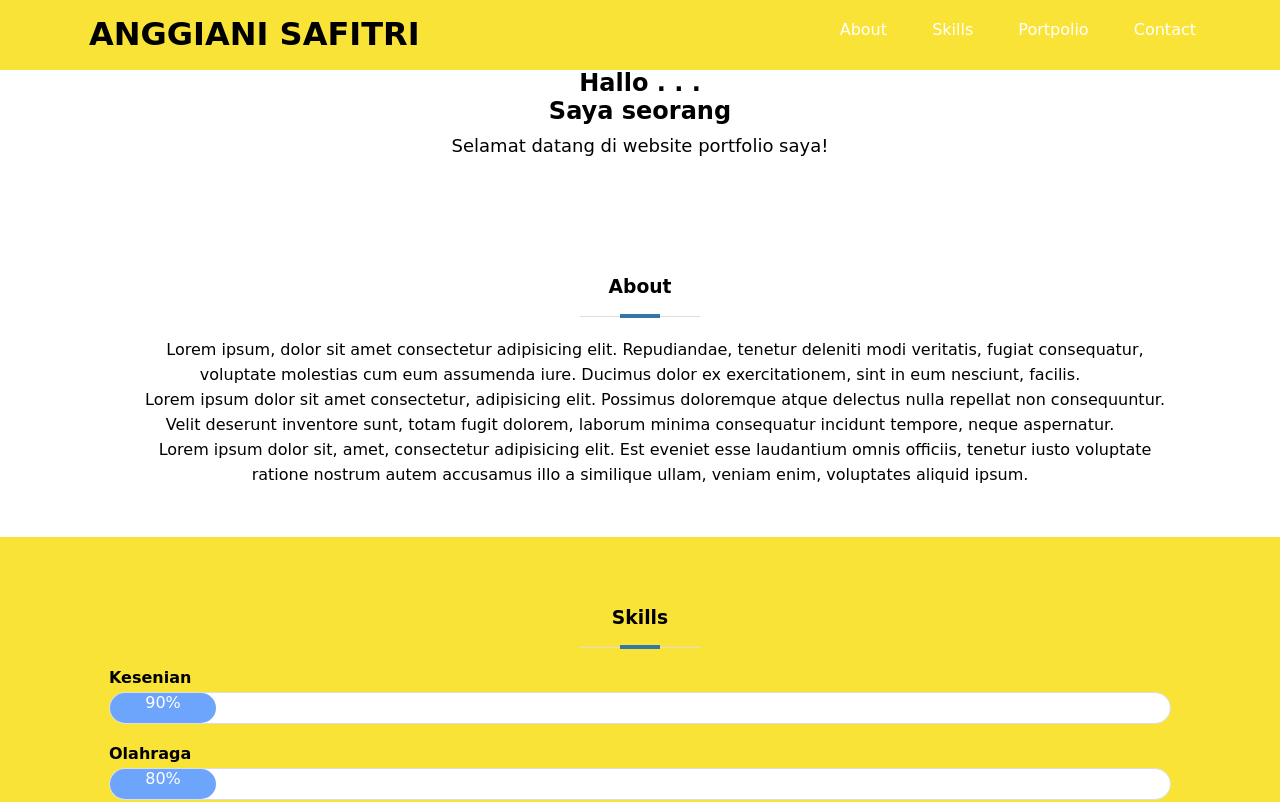
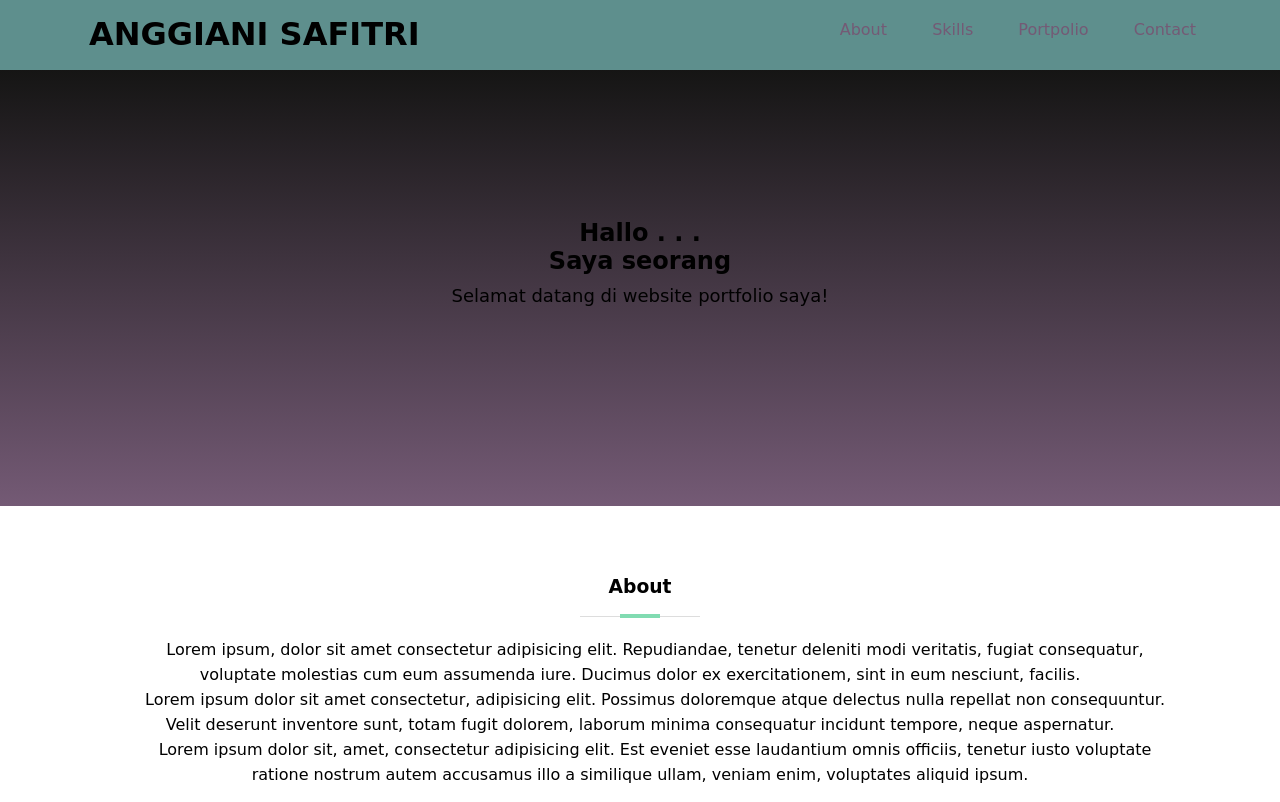
Before and after one commit to Anggianisafitri/portfolio_anggia, a plain HTML site: page index.html in a window 1280 px wide. Shown: the top 802 px of the page. Drawn offline with Linux system fonts and the light colour scheme; files whose address does not match are found by name.

Commit message:
Update style.css

```diff
--- a/css/style.css
+++ b/css/style.css
@@ -10,7 +10,7 @@ header{
 	position: fixed;
 	height:70px;
 	width: 100%;
-	background-color: #fae337;
+	background-color: #5e8f8d;
 
 }
 header h1{
@@ -30,7 +30,7 @@ header ul a:hover{
 	color :#6da4fc;
 }
 header ul a{
-	color: white;
+	color: #745a75;
 	transition: .4s;
 
 }
@@ -81,7 +81,7 @@ a{
 	bottom: 0;
 	left: -300px;
 	width: 300px;
-	background-color: rgba(180, 189, 204, .9);
+	background-color: #745a75;
 	transition: .3s;
 	z-index: 9999;
 
@@ -92,7 +92,7 @@ a{
 .sidebar ul li {
 	padding: 25px;
 	transition: .1s;
-	transition-property: background-color;
+	transition-property: background-color ;
 }
 .sidebar ul li:hover{
 	background-color: #0c0d0d;
@@ -104,10 +104,11 @@ a{
 	display: none;
 }
 
-/bagian banner/
+/*bagian banner*/
 .banner{
-	background:  linear-gradient(to top, #fad637 0%, #ffff 110%);
-	padding: 150px 0;
+	background:  linear-gradient(to top, #745a75 0%, #111210 90%);
+	padding: 200px 0;
+	color: rgba(245, 245, 245, 0.897);
 }
 .banner img {
 	width: 150px;
@@ -155,7 +156,7 @@ content: '';
 	bottom: -1px;
 	width :40px;
 	height: 4px;
-	background-color: #3277a8;
+	background-color: #81dbb1;
 	left: calc(50% - 20px);
 }
 
@@ -169,7 +170,7 @@ content: '';
 	}
 /* bagian skills */
 #skills {
-	background-color:#fae337;
+	background-color:#745a75;
 }
 #skills .l-skills{
 	height: 30px;
@@ -228,7 +229,7 @@ content: '';
 
 /* bagian contact */
 #contact {
-	background-color: #fae337;
+	background-color: #81dbb1;
 	color: white;
 }
 
@@ -250,7 +251,7 @@ content: '';
 
 /* bagian footer */
 footer {
-	background-color: #34c9eb;
+	background-color: #81dbb1;
 	padding: 50px;
     text-align: center;
 }
```
